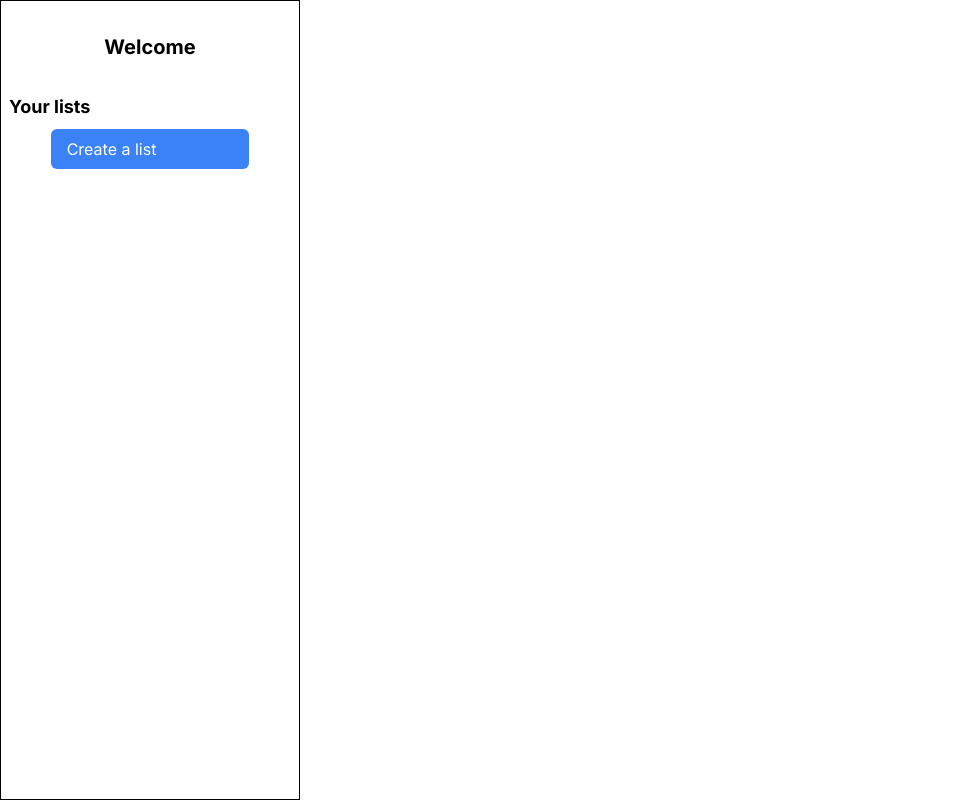
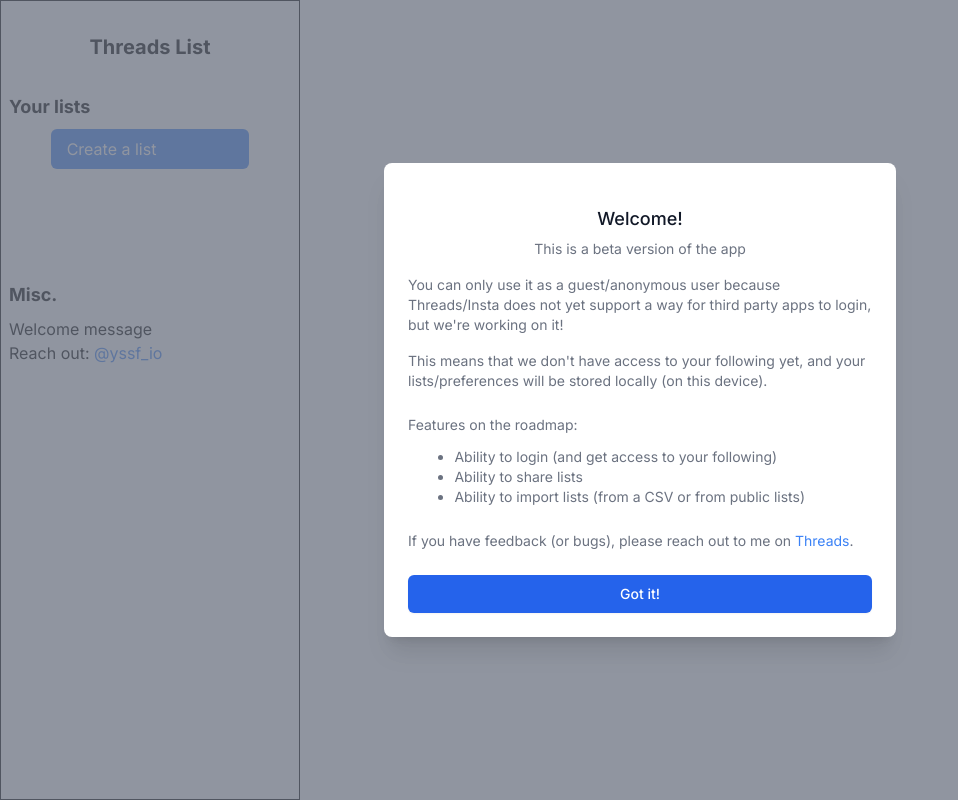
Before and after one commit to yssf-io/threads-list, a Next.js app: page / in a window 1280 px wide. Shown: the whole page, without its empty margins (0-958 px from the left). Built offline with nearby package versions, Linux system fonts and the light colour scheme.

Commit message:
added Welcome modal

```diff
--- a/package.json
+++ b/package.json
@@ -1,6 +1,6 @@
 {
   "name": "threads-list",
-  "version": "1.0.1",
+  "version": "1.0.2",
   "private": true,
   "scripts": {
     "dev": "next dev",
--- /dev/null
+++ b/src/app/(components)/FirstTimeModal.tsx
@@ -0,0 +1,94 @@
+// Modal.tsx
+import React from "react";
+
+interface ModalProps {
+  onClose: () => void;
+}
+
+const Modal: React.FC<ModalProps> = ({ onClose }) => {
+  return (
+    <div
+      className="fixed z-10 inset-0 overflow-y-auto"
+      aria-labelledby="modal-title"
+      role="dialog"
+      aria-modal="true"
+    >
+      <div className="flex items-end justify-center min-h-screen pt-4 px-4 pb-20 text-center sm:block sm:p-0">
+        <div
+          className="fixed inset-0 bg-gray-500 bg-opacity-75 transition-opacity"
+          aria-hidden="true"
+          onClick={onClose}
+        ></div>
+        <span
+          className="hidden sm:inline-block sm:align-middle sm:h-screen"
+          aria-hidden="true"
+        >
+          &#8203;
+        </span>
+        <div
+          className="inline-block align-bottom bg-white rounded-lg px-4 pt-5 pb-4 text-left overflow-hidden shadow-xl transform transition-all sm:my-8 sm:align-middle sm:max-w-lg sm:w-full sm:p-6"
+          onClick={(e) => e.stopPropagation()}
+        >
+          <div>
+            <div className="mt-3 text-center sm:mt-5">
+              <h3
+                className="text-lg leading-6 font-medium text-gray-900"
+                id="modal-title"
+              >
+                Welcome!
+              </h3>
+              <div className="mt-2">
+                <p className="text-sm text-gray-500">
+                  This is a beta version of the app
+                </p>
+                <p className="text-sm mt-4 text-left text-gray-500">
+                  You can only use it as a guest/anonymous user because
+                  Threads/Insta does not yet support a way for third party apps
+                  to login, but we're working on it!
+                </p>
+                <p className="text-sm mt-4 text-left text-gray-500">
+                  This means that we don't have access to your following yet,
+                  and your lists/preferences will be stored locally (on this
+                  device).
+                </p>
+
+                <p className="text-sm mt-6 text-left text-gray-500">
+                  Features on the roadmap:
+                </p>
+                <ul className="list-disc text-sm mt-3 text-left w-4/5 m-auto text-gray-500">
+                  <li>Ability to login (and get access to your following)</li>
+                  <li>Ability to share lists</li>
+                  <li>
+                    Ability to import lists (from a CSV or from public lists)
+                  </li>
+                </ul>
+
+                <p className="text-sm mt-6 text-left text-gray-500">
+                  If you have feedback (or bugs), please reach out to me on{" "}
+                  <a
+                    className="text-blue-500"
+                    href="https://threads.net/@yssf_io"
+                  >
+                    Threads
+                  </a>
+                  .
+                </p>
+              </div>
+            </div>
+          </div>
+          <div className="mt-5 sm:mt-6">
+            <button
+              type="button"
+              className="inline-flex justify-center w-full rounded-md border border-transparent shadow-sm px-4 py-2 bg-blue-600 text-base font-medium text-white hover:bg-blue-700 focus:outline-none focus:ring-2 focus:ring-offset-2 focus:ring-blue-500 sm:text-sm"
+              onClick={onClose}
+            >
+              Got it!
+            </button>
+          </div>
+        </div>
+      </div>
+    </div>
+  );
+};
+
+export default Modal;
--- a/src/app/(components)/SideBar.tsx
+++ b/src/app/(components)/SideBar.tsx
@@ -1,11 +1,12 @@
 "use client";
-
 import { useListStore } from "@/slices/displayLists";
 import { List } from "./CreateList";
 import { useEffect, useState } from "react";
+import FirstTimeModal from "./FirstTimeModal";
 
 const SideBar = () => {
   const [lists, setLists] = useState<List[] | undefined>(undefined);
+  const [showModal, setShowModal] = useState(false);
   const {
     lists: listsShow,
     showList,
@@ -36,9 +37,17 @@
     setLists(JSON.parse(localStorage.getItem("lists") || "[]"));
   }, []);
 
+  useEffect(() => {
+    if (!localStorage.getItem("firstTime")) {
+      setShowModal(true);
+
+      localStorage.setItem("firstTime", "false");
+    }
+  }, []);
+
   return (
     <div className="border border-black min-w-[300px] max-w-[300px] h-screen">
-      <p className="text-center text-xl font-bold my-8">Welcome</p>
+      <p className="text-center text-xl font-bold my-8">Threads List</p>
       <p className="text-lg font-bold m-2">Your lists</p>
       {existingLists &&
         existingLists.map((list: List) => (
@@ -72,6 +81,28 @@
           Create a list
         </p>
       )}
+
+      <p className="text-lg font-bold m-2 mt-28">Misc.</p>
+      <div className="m-2">
+        <p
+          onClick={() => setShowModal(true)}
+          className="cursor-pointer hover:underline underline-offset-4"
+        >
+          Welcome message
+        </p>
+
+        <p className="">
+          Reach out:{" "}
+          <a
+            className="text-blue-500 hover:underline underline-offset-4"
+            href="https://threads.net/@yssf_io"
+          >
+            @yssf_io
+          </a>
+        </p>
+      </div>
+
+      {showModal && <FirstTimeModal onClose={() => setShowModal(false)} />}
     </div>
   );
 };
```
